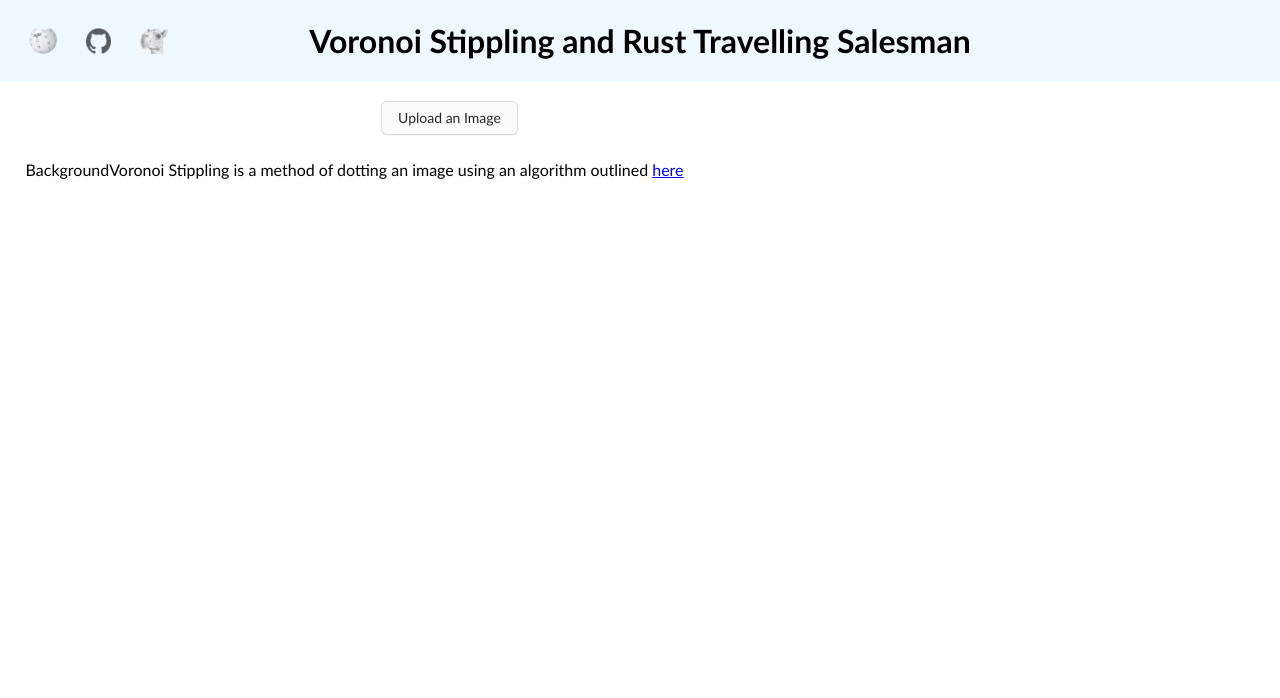
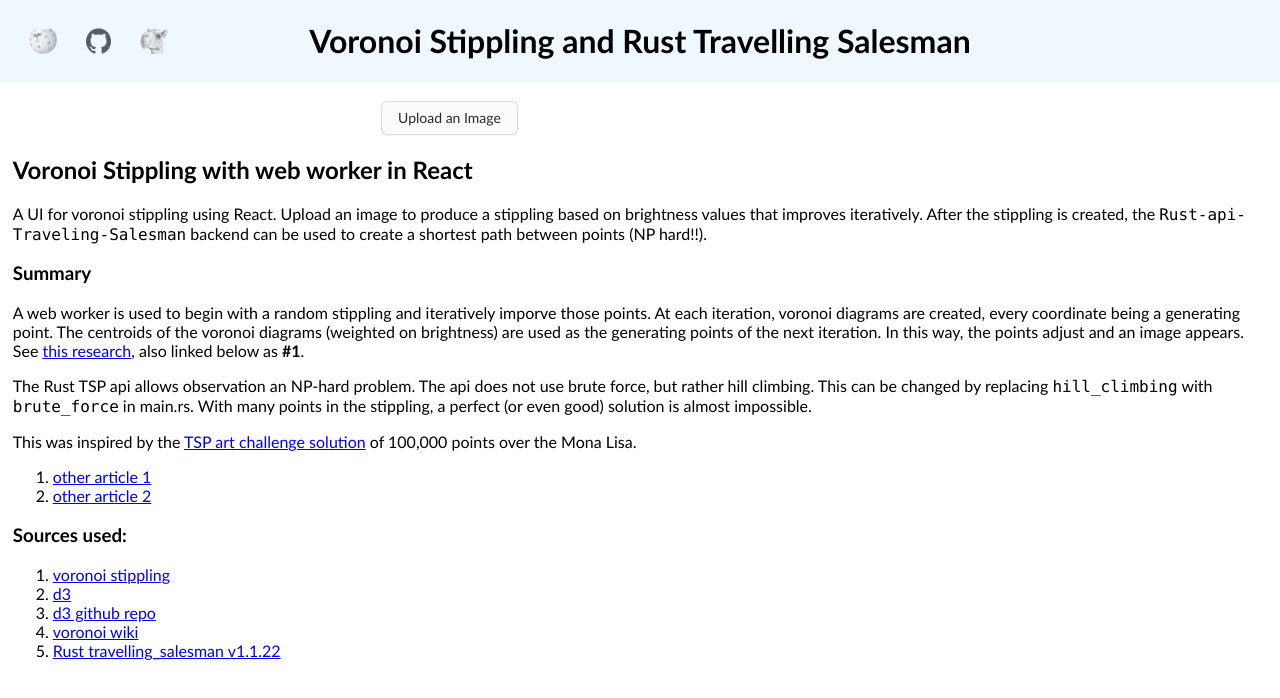
Before and after one commit to evancoons22/Voronoi-Stippling-React, a React (Create React App) app: page / in a window 1280 px wide. Shown: the top 698 px of the page. Built offline with nearby package versions, Linux system fonts and the light colour scheme.

Commit message:
resolving 2 errors, updating links, grammar issues

```diff
--- a/src/App.css
+++ b/src/App.css
@@ -127,9 +127,10 @@
 }
 
 .writing {
-  display: flex;
-  justify-content: left;
-  margin: 2vw;
+  text-align: left;
+  margin-left: 1%;
+  margin-right: 1%;
+  margin-bottom:5%;
 }
 
 @keyframes App-logo-spin {
--- a/src/App.js
+++ b/src/App.js
@@ -14,11 +14,11 @@ function App() {
     <div className="App">
       <div className="App-header-container">
 
-        <div class = 'flex-item links'>
+        <div className = 'flex-item links'>
           <a href = 'https://en.wikipedia.org/wiki/Travelling_salesman_problem#Euclidean' target={'_blank'} rel="noreferrer" className = 'linkbutton'>
-            <img src={require('./img/wikilogo.png')} alt = '' className='linkbutton' class = 'linkbutton' />
+            <img src={require('./img/wikilogo.png')} alt = '' className='linkbutton' />
           </a>
-          <a href = 'https://github.com/evancoons22/EPIC-Report-Automation/blob/main/report%20page/main.html' target={'_blank'} rel="noreferrer" className = 'linkbutton' >
+          <a href = 'https://github.com/evancoons22/Voronoi-Stippling-React' target={'_blank'} rel="noreferrer" className = 'linkbutton' >
             <img src={require('./img/github.png')} alt = '' className='linkbutton' />
           </a>
           <a href = "https://www.cs.ubc.ca/labs/imager/tr/2002/secord2002b/secord.2002b.pdf" target = {'_blank'} rel = "noreferrer" className='linkbutton'>
@@ -26,13 +26,13 @@ function App() {
           </a>
         </div>
 
-        <div class = 'flex-item title'>
+        <div className = 'flex-item title'>
         <div>
           <h1>Voronoi Stippling and Rust Travelling Salesman</h1>
         </div>
         </div>
 
-        <div class= "flex-item links">  </div>
+        <div className= "flex-item links">  </div>
 
       </div>
       <div className='body'>
@@ -56,13 +56,25 @@ function App() {
       </div>
 
     <div className='writing'>
-      <div>
-          Background
-      </div>
-      <br />
-      <br />
-      <div> Voronoi Stippling is a method of dotting an image using an algorithm outlined <a href = "https://www.cs.ubc.ca/labs/imager/tr/2002/secord2002b/secord.2002b.pdf"> here </a>
-      </div>
+    <h2 id="voronoi-stippling-with-web-worker-in-react">Voronoi Stippling with {"\n"} web worker in React {"\n"} </h2>
+      <p>A UI for voronoi stippling using React. Upload an image to produce a stippling based on brightness values that improves iteratively. After the stippling is created, the <code>Rust-api-Traveling-Salesman</code> backend can be used to create a shortest path between points (NP hard!!). </p>
+      <h3 id="summary">Summary</h3>
+      <p>A web worker is used to begin with a random stippling and iteratively imporve those points. At each iteration, voronoi diagrams are created, every coordinate being a generating point. The centroids of the voronoi diagrams (weighted on brightness) are used as the generating points of the next iteration. In this way, the points adjust and an image appears. See <a href="https://www.cs.ubc.ca/labs/imager/tr/2002/secord2002b/secord.2002b.pdf">this research</a>, also linked below as <strong>#1</strong>. </p>
+      <p>The Rust TSP api allows observation an NP-hard problem. The api does not use brute force, but rather hill climbing. This can be changed by replacing <code>hill_climbing</code> with <code>brute_force</code> in main.rs. With many points in the stippling, a perfect (or even good) solution is almost impossible.</p>
+      <p>This was inspired by the <a href="https://www.math.uwaterloo.ca/tsp/data/ml/monalisa.html">TSP art challenge solution</a> of 100,000 points over the Mona Lisa.</p>
+      <ol>
+      <li><a href="https://www2.oberlin.edu/math/faculty/bosch/tspart-page.html">other article 1</a></li>
+      <li><a href="https://www2.oberlin.edu/math/faculty/bosch/making-tspart-page.html">other article 2</a></li>
+      </ol>
+      <h3 id="sources-used-">Sources used:</h3>
+      <ol>
+      <li><a href="https://www.cs.ubc.ca/labs/imager/tr/2002/secord2002b/secord.2002b.pdf">voronoi stippling</a></li>
+      <li><a href="https://observablehq.com/@mbostock/voronoi-stippling">d3</a></li>
+      <li><a href="https://github.com/d3/d3-delaunay">d3 github repo</a></li>
+      <li><a href="https://en.wikipedia.org/wiki/Voronoi_diagram">voronoi wiki</a></li>
+      <li><a href="https://crates.io/crates/travelling_salesman">Rust travelling_salesman v1.1.22</a></li>
+      </ol>
+
 
     </div>
     </div>
--- a/src/components/BuildStippling.js
+++ b/src/components/BuildStippling.js
@@ -9,6 +9,7 @@ const BuildStippling = ({imgData}) => {
     const [voronoipoints, setVoronoiPoints] = useState(null);
     const [goodrequest, setGoodRequest] = useState(true);
 
+    // handles a call to the rust api for finding a tsp solution
     const DisplayPath = async () => {
         console.log("this function call worked")
 
@@ -28,6 +29,7 @@ const BuildStippling = ({imgData}) => {
             .catch(setGoodRequest(false));
     }
 
+    // Drawing the path of the tsp solution from the backend
     const DrawPath = (tsporder) => {
       const c = document.getElementById("myCanvas");
       const ctx = c.getContext("2d");
@@ -43,6 +45,8 @@ const BuildStippling = ({imgData}) => {
 
     }
 
+
+    // Every time the web worker sends an update, this function handles the new set of points
     function messaged(event) {
         const message = event.data;
         const points = message.data;
@@ -73,6 +77,7 @@ const BuildStippling = ({imgData}) => {
       }
 
 
+    // handles 'create voronoi stippling' -- begins web worker and the listener
     const handleclick = async () => {
         var c = document.getElementById("myCanvas");
 
@@ -92,7 +97,7 @@ const BuildStippling = ({imgData}) => {
         worker.addEventListener("message", messaged);
 
 
-        const n = 10000;
+        const n = 50000;
         setCreate(false);
         worker.postMessage({data, n, width, height});
     }
--- a/src/components/UploadAndDisplayImage.js
+++ b/src/components/UploadAndDisplayImage.js
@@ -48,7 +48,7 @@ const UploadAndDisplayImage = ({setUploaded, setSelectedImage, selectedImage, se
       <br />
 
       {/* This trickery just allows to relabel an input button to get the button styling */}
-      <label className="button" for = 'imageinput'>  Upload an Image </label>
+      <label className="button" htmlFor = 'imageinput'>  Upload an Image </label>
       <input
         id = 'imageinput'
         type="file"
```
Also changed, not shown: src/index.js (+2 -9 lines), 1 other file (tests, documents, lock files or other folders).
